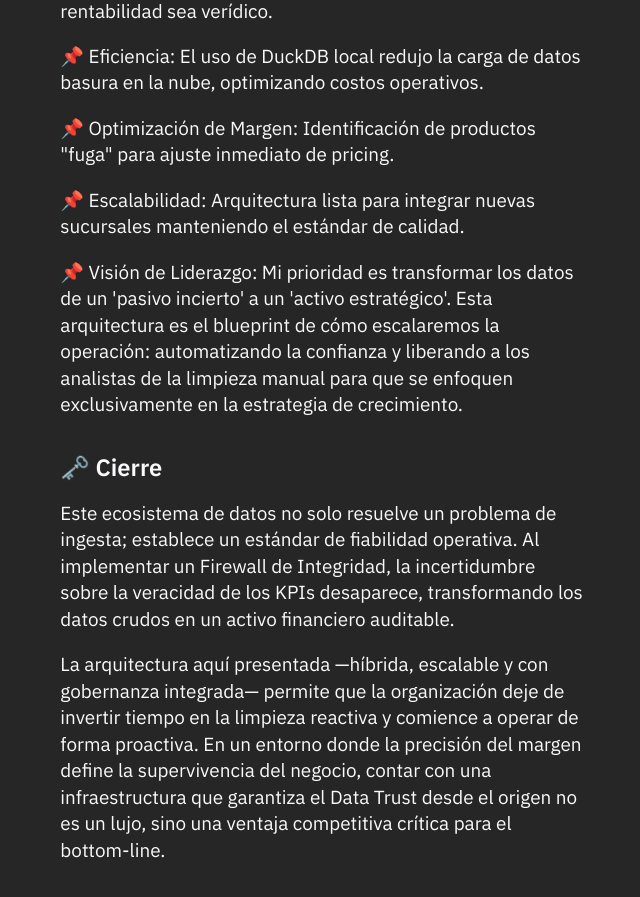
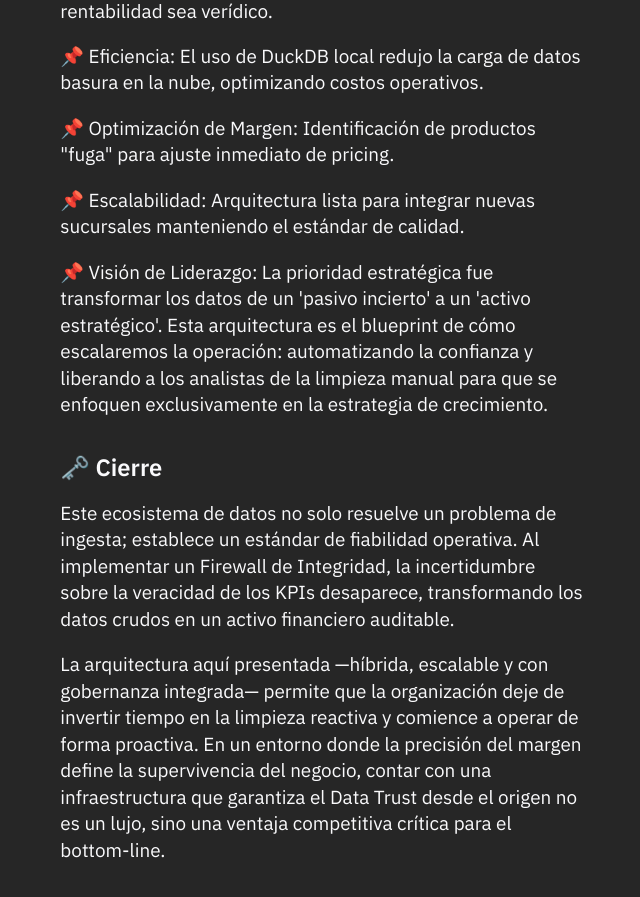
Before and after one commit to batistayureiba/batistayureiba.github.io, a Jekyll site: the page built from _notes/Public/data_integrity_firewall.md, in a window 1280 px wide and 900 px high, scrolled down 5769 px. Shown: the top 897 px of the window, without its empty margins (318-958 px from the left). Built offline with Jekyll 4.4.1, drawn with Linux system fonts in a browser that asks for light colours.

Commit message:
Revise leadership vision statement for clarity

```diff
--- a/_notes/Public/data_integrity_firewall.md
+++ b/_notes/Public/data_integrity_firewall.md
@@ -111,7 +111,7 @@ La auditoría técnica reveló una distorsión del 12% en la rentabilidad de la
 
 📌 Escalabilidad: Arquitectura lista para integrar nuevas sucursales manteniendo el estándar de calidad.
 
-📌 Visión de Liderazgo: Mi prioridad es transformar los datos de un 'pasivo incierto' a un 'activo estratégico'. Esta arquitectura es el blueprint de cómo escalaremos la operación: automatizando la confianza y liberando a los analistas de la limpieza manual para que se enfoquen exclusivamente en la estrategia de crecimiento.
+📌 Visión de Liderazgo: La prioridad estratégica fue transformar los datos de un 'pasivo incierto' a un 'activo estratégico'. Esta arquitectura es el blueprint de cómo escalaremos la operación: automatizando la confianza y liberando a los analistas de la limpieza manual para que se enfoquen exclusivamente en la estrategia de crecimiento.
 
 
 {:#close}
```
